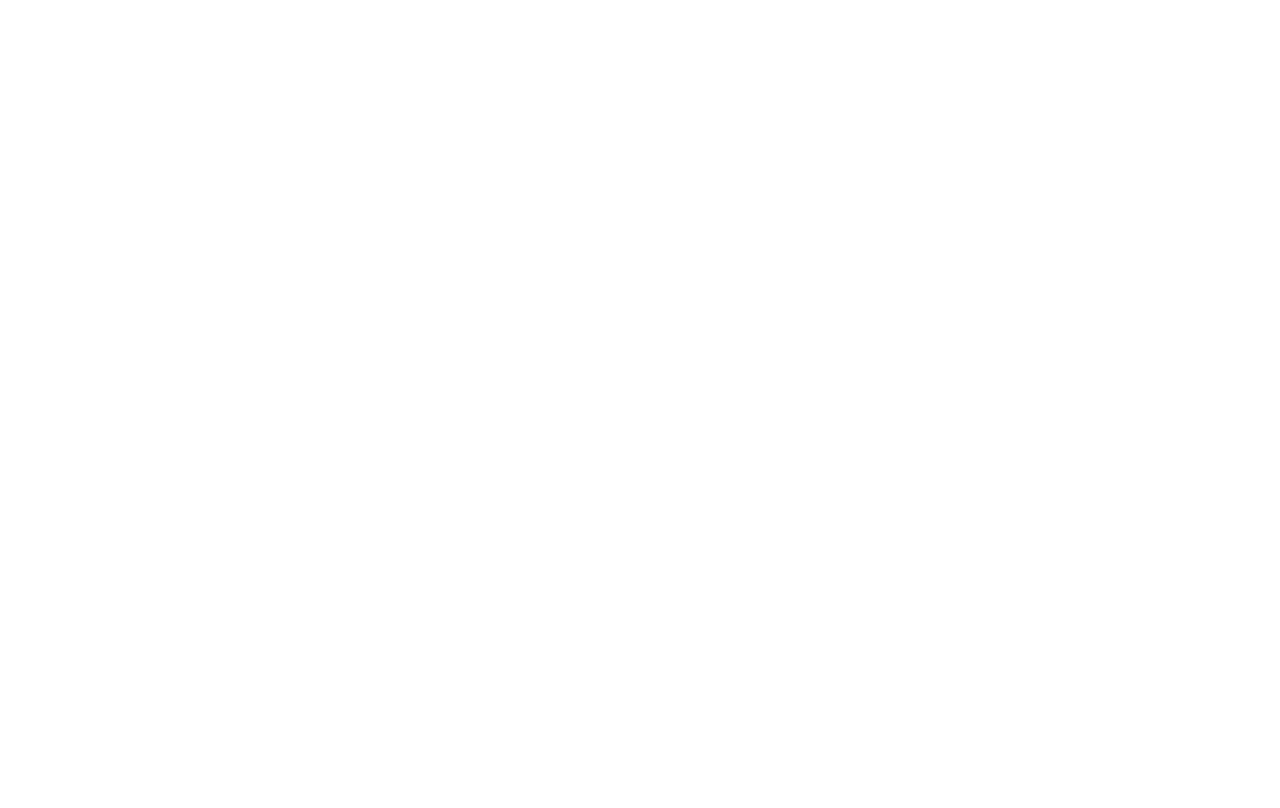
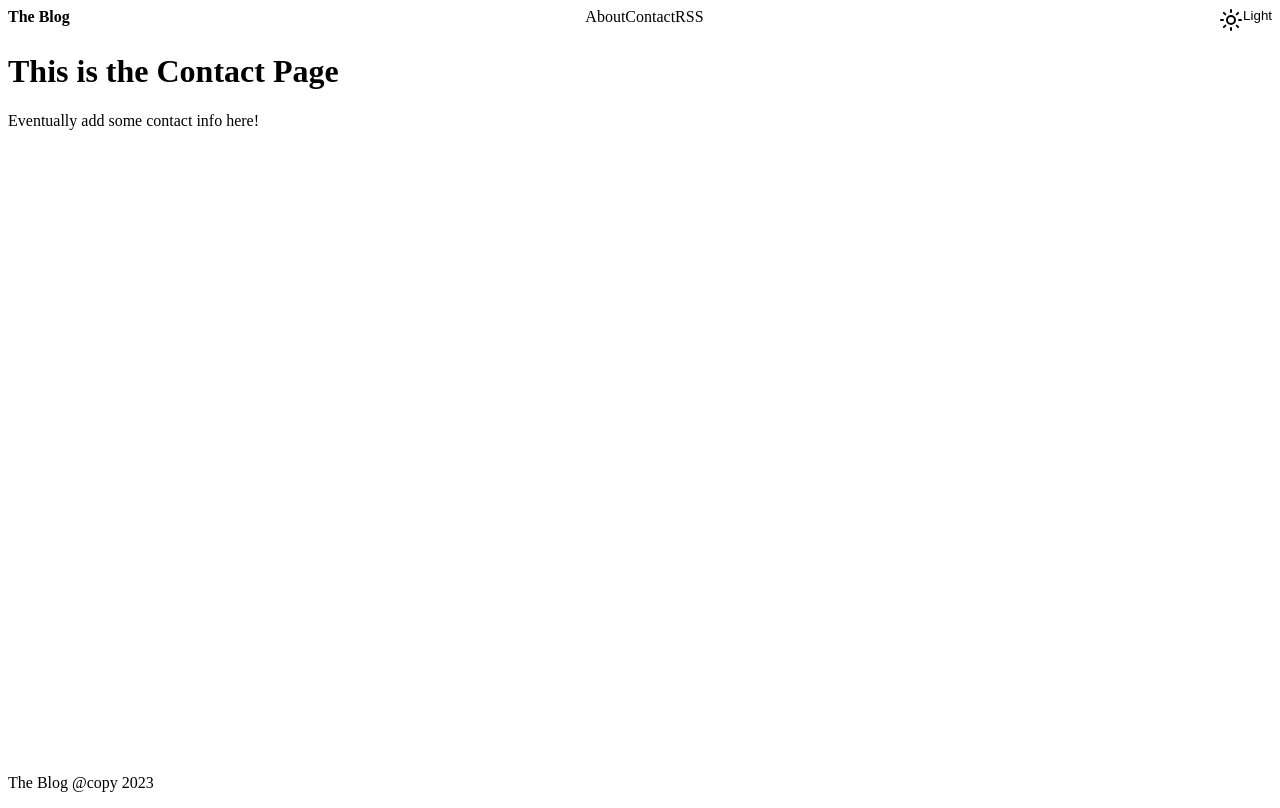
Before and after one commit to vlayco/small-blog-svelte-project, a SvelteKit app: page /contact in a window 1280 px wide. Before the commit this address had no page. Built offline with nearby package versions, Linux system fonts and the light colour scheme.

Commit message:
added about and contact page

```diff
--- /dev/null
+++ b/src/routes/about/+page.svelte
@@ -0,0 +1,3 @@
+<h1>This is About Page</h1>
+
+<p>Add some content here!</p>
--- /dev/null
+++ b/src/routes/contact/+page.svelte
@@ -0,0 +1,3 @@
+<h1>This is the Contact Page</h1>
+
+<p>Eventually add some contact info here!</p>
```
